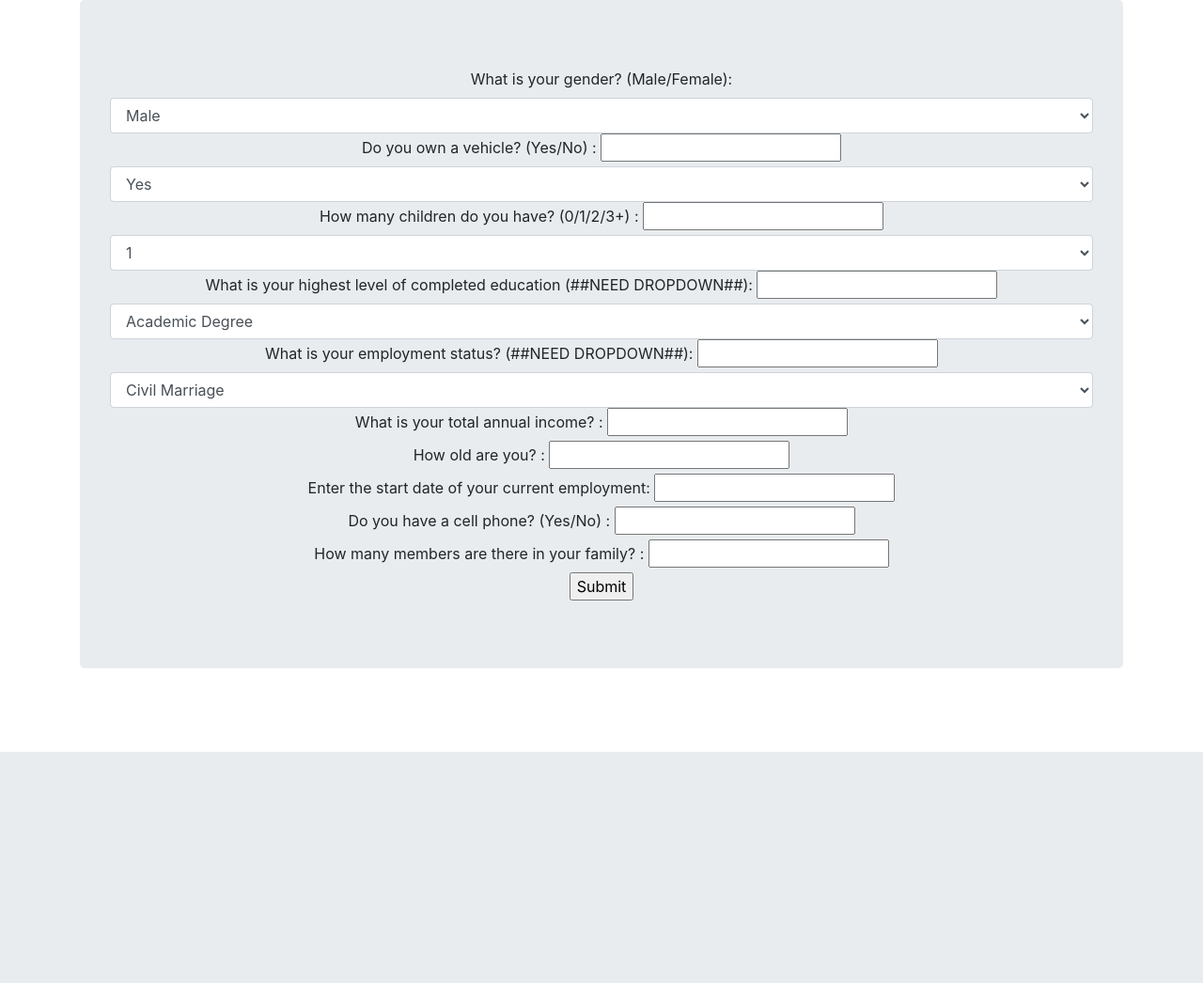
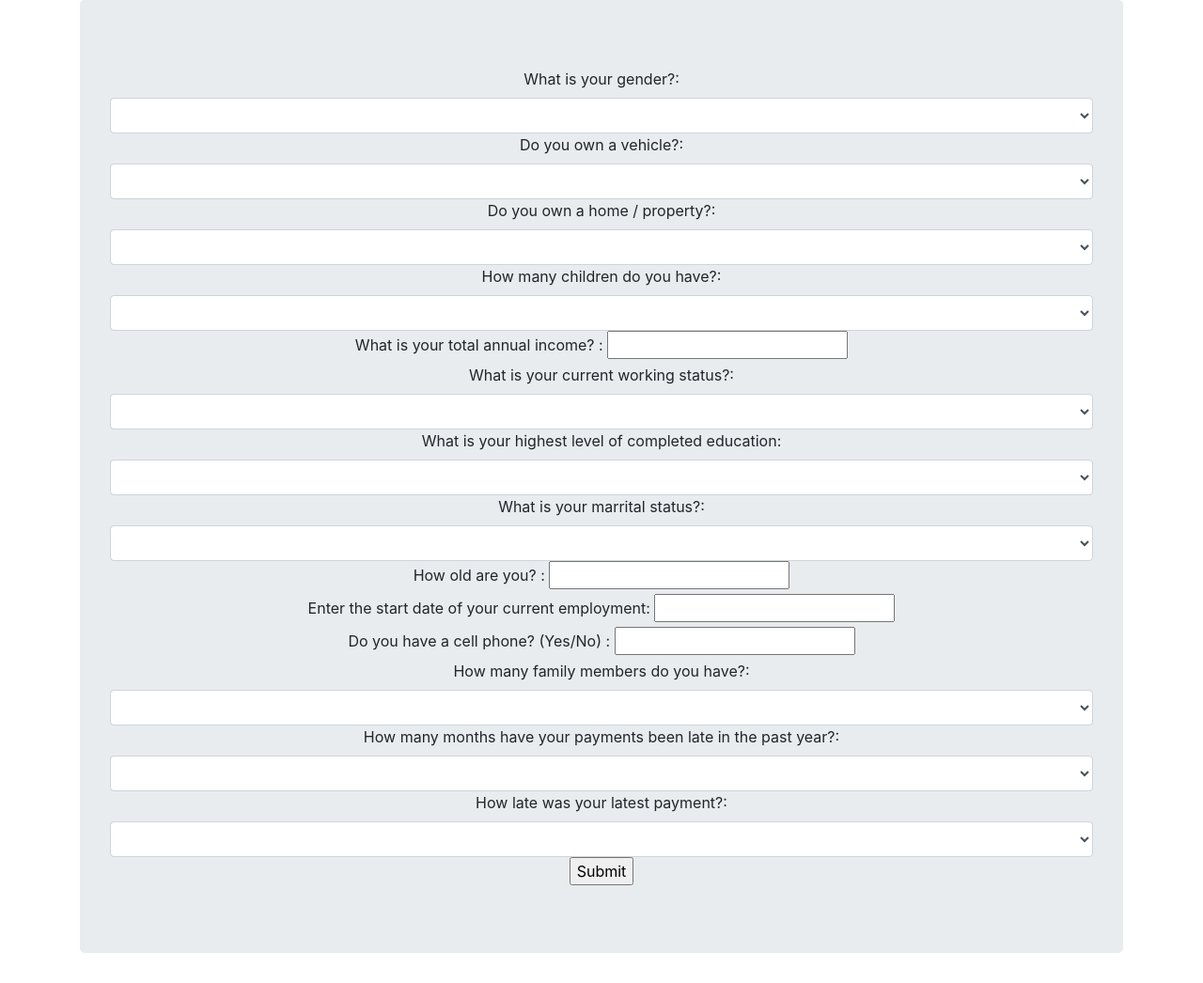
Before and after one commit to jinahporter/project3, a Flask app: page / in a window 1280 px wide. Shown: the whole page at 94% size. Before the commit the page ends 800 px from the top, so only its background shows below. Run offline with Flask 2, Linux system fonts and the light colour scheme; parts of the project's set-up code (start-up, migrations or seed data) failed here and were passed over; some libraries are stand-ins or nearby versions.

Commit message:
Saving significant progress on index.html and flask build

```diff
--- a/app.py
+++ b/app.py
@@ -54,15 +54,24 @@ def index():
     # When user clicks submit
     if request.method == 'POST':
         # Dictionary of all fields from the html form ### use converted numerical values
-        #gender = request.form["Take5"]
-        # print(gender)
+        # CODE_GENDER = request.form.get("CODE_GENDER")
+        # print(f"CODE_GENDER = {CODE_GENDER}")
+        # FLAG_OWN_CAR = request.form.get("FLAG_OWN_CAR")
+        # print(f"FLAG_OWN_CAR = {FLAG_OWN_CAR}")
+        # CNT_CHILDREN = request.form.get("CNT_CHILDREN")
+        # print(f"CNT_CHILDREN = {CNT_CHILDREN}")
+        # NAME_EDUCATION_TYPE = request.form.get("NAME_EDUCATION_TYPE")
+        # print(f"NAME_EDUCATION_TYPE = {NAME_EDUCATION_TYPE}")
+        # NAME_FAMILY_STATUS = request.form.get("NAME_FAMILY_STATUS")
+        # print(f"NAME_FAMILY_STATUS = {NAME_FAMILY_STATUS}")
+
         input_data = request.form.to_dict()
         print(input_data)
         # Preprocess data
-        data = process_input(input_data)
+        #data = process_input(input_data)
         # Model prediction
-        value = model.predict(data)
-        return render_template('index.html', result=value)
+        #value = model.predict(data)
+        return render_template('index.html')  # , result=value)
 
     return render_template('index.html')
 
--- a/templates/index.html
+++ b/templates/index.html
@@ -14,61 +14,79 @@
       <!-- Render our data -->
       <h1>{{ TEST }}</h1>
       <form method=post enctype=multipart/form-data>
+
         <!-- Gender: 0 = Female, 1 = Male -->
-        <label for="CODE_GENDER">What is your gender? (Male/Female):</label>
-        <!-- <input type="text" id="CODE_GENDER" name="CODE_GENDER"><br> -->
-        <select class="form-control" id="exampleFormControlSelect1" required name="Take5">
-          <option value="1">Male</option>
-          <option value="0">Female</option>
-          <option>3</option>
-          <option>4</option>
-          <option>5</option>
+        <label for="CODE_GENDER">What is your gender?:</label>
+        <select class="form-control" id="exampleFormControlSelect1" required name="CODE_GENDER">
+          <option value="none" selected disabled hidden></option>
+          <option value=1>Male</option>
+          <option value=0>Female</option>
         </select>
 
         <!-- Flag_Own_Car:  0 = N, 1 = Y -->
-        <label for="FLAG_OWN_CAR">Do you own a vehicle? (Yes/No) :</label>
-        <input type="text" id="FLAG_OWN_CAR" name="FLAG_OWN_CAR"><br>
-        <select class="form-control" id="exampleFormControlSelect1" required>
-          <option>Yes</option>
-          <option>No</option>
+        <label for="FLAG_OWN_CAR">Do you own a vehicle?:</label>
+        <select class="form-control" id="exampleFormControlSelect1" required name="FLAG_OWN_CAR">
+          <option value="none" selected disabled hidden></option>
+          <option value=1>Yes</option>
+          <option value=0>No</option>
+        </select>
+
+        <!-- Flag_Own_Realty:  0 = N, 1 = Y -->
+        <label for="FLAG_OWN_REALTY">Do you own a home / property?:</label>
+        <select class="form-control" id="exampleFormControlSelect1" required name="FLAG_OWN_REALTY">
+          <option value="none" selected disabled hidden></option>
+          <option value=1>Yes</option>
+          <option value=0>No</option>
         </select>
 
         <!-- Cnt_Children: values 0, 1, 2, 3, 4, 5, 7, 14, 19 -->
-        <label for="cnt_children">How many children do you have? (0/1/2/3+) :</label>
-        <input type="text" id="cnt_children" name="cnt_children"><br>
-        <select class="form-control" id="exampleFormControlSelect1" required>
-          <option>1</option>
-          <option>2</option>
-          <option>3</option>
-          <option>4</option>
-          <option>5</option>
-        </select>
-
-        <!-- Name_Education_Type: 0 = Academic degree, 1 = Higher education, 2 = Incomplete higher, 3 = Lower secondary, 4 =  Secondary / secondary special-->
-        <label for="NAME_EDUCATION_TYPE">What is your highest level of completed education (##NEED DROPDOWN##):</label>
-        <input type="text" id="NAME_EDUCATION_TYPE" name="NAME_EDUCATION_TYPE"><br>
-        <select class="form-control" id="exampleFormControlSelect1" required>
-          <option>Academic Degree</option>
-          <option>Higher Education</option>
-          <option>Incomplete Higher</option>
-          <option>Lower Secondary</option>
-          <option>Secondary / Secondary Special</option>
-        </select>
-
-        <!-- Name_Family_Status: 0 = Civil marriage, 1 = Married, 2 = Separated, 3 = Single / not married, 4 = Widow  -->
-        <label for="NAME_FAMILY_STATUS">What is your employment status? (##NEED DROPDOWN##):</label>
-        <input type="text" id="NAME_FAMILY_STATUS" name="NAME_FAMILY_STATUS"><br>
-        <select class="form-control" id="exampleFormControlSelect1" required>
-          <option>Civil Marriage</option>
-          <option>2</option>
-          <option>3</option>
-          <option>4</option>
-          <option>5</option>
+        <label for="cnt_children">How many children do you have?:</label>
+        <select class="form-control" id="exampleFormControlSelect1" required name="CNT_CHILDREN">
+          <option value="none" selected disabled hidden></option>
+          <option value=0>0</option>
+          <option value=1>1</option>
+          <option value=2>2</option>
+          <option value=3>3</option>
+          <option value=4>4</option>
+          <option value=5>5</option>
         </select>
 
         <!-- Amt_Income_Total: Integer Entry  -->
         <label for="AMT_INCOME_TOTAL">What is your total annual income? :</label>
         <input type="text" id="AMT_INCOME_TOTAL" name="AMT_INCOME_TOTAL"><br>
+
+        <!-- Name_Education_Type: 0 = Academic degree, 1 = Higher education, 2 = Incomplete higher, 3 = Lower secondary, 4 =  Secondary / secondary special-->
+        <label for="NAME_INCOME_TYPE">What is your current working status?:</label>
+        <select class="form-control" id="exampleFormControlSelect1" required name="NAME_INCOME_TYPE">
+          <option value="none" selected disabled hidden></option>
+          <option value=0>Commercial associate</option>
+          <option value=1>Pensioner</option>
+          <option value=2>State servant</option>
+          <option value=3>Student</option>
+          <option value=4>Working</option>
+        </select>
+
+        <!-- Name_Education_Type: 0 = Academic degree, 1 = Higher education, 2 = Incomplete higher, 3 = Lower secondary, 4 =  Secondary / secondary special-->
+        <label for="NAME_EDUCATION_TYPE">What is your highest level of completed education:</label>
+        <select class="form-control" id="exampleFormControlSelect1" required name="NAME_EDUCATION_TYPE">
+          <option value="none" selected disabled hidden></option>
+          <option value=0>Academic Degree</option>
+          <option value=1>Higher Education</option>
+          <option value=2>Incomplete Higher</option>
+          <option value=3>Lower Secondary</option>
+          <option value=4>Secondary / Secondary Special</option>
+        </select>
+
+        <!-- Name_Family_Status: 0 = Civil marriage, 1 = Married, 2 = Separated, 3 = Single / not married, 4 = Widow  -->
+        <label for="NAME_FAMILY_STATUS">What is your marrital status?:</label>
+        <select class="form-control" id="exampleFormControlSelect1" required name="NAME_FAMILY_STATUS">
+          <option value="none" selected disabled hidden></option>
+          <option value=0>Common Law Marriage</option>
+          <option value=1>Married</option>
+          <option value=2>Separated</option>
+          <option value=3>Single / not married</option>
+          <option value=4>Widowed</option>
+        </select>
 
         <!-- Days_Birth: Convert years entered into days -->
         <label for="">How old are you? :</label>
@@ -82,9 +100,38 @@
         <label for="FLAG_MOBIL">Do you have a cell phone? (Yes/No) :</label>
         <input type="text" id="Loan_Amount_Term" name="Loan_Amount_Term"><br>
 
-        <!-- Cnt_Family_Members: 1.0, 2.0, 3.0, 4.0, 5.0, 6.0, 7.0, 9.0, 15.0, 20.0 -->
-        <label for="Credit_History">How many members are there in your family? :</label>
-        <input type="text" id="Credit_History" name="Credit_History"><br>
+        <label for="CNT_FAMILY_MEMBERS">How many family members do you have?:</label>
+        <select class="form-control" id="exampleFormControlSelect1" required name="CNT_FAMILY_MEMBERS">
+          <option value="none" selected disabled hidden></option>
+          <option value=0>0</option>
+          <option value=1>1</option>
+          <option value=2>2</option>
+          <option value=3>3</option>
+          <option value=4>4</option>
+          <option value=5>5</option>
+        </select>
+
+        <label for="LATE_PAYMENT_MONTHS">How many months have your payments been late in the past year?:</label>
+        <select class="form-control" id="exampleFormControlSelect1" required name="LATE_PAYMENT_MONTHS">
+          <option value="none" selected disabled hidden></option>
+          <option value=0>0</option>
+          <option value=1>1</option>
+          <option value=2>2</option>
+          <option value=3>3</option>
+          <option value=4>4</option>
+          <option value=5>5</option>
+        </select>
+
+        <label for="LATEST_PAYMENT">How late was your latest payment?:</label>
+        <select class="form-control" id="exampleFormControlSelect1" required name="LATEST_PAYMENT">
+          <option value="none" selected disabled hidden></option>
+          <option value=0>0</option>
+          <option value=1>1</option>
+          <option value=2>2</option>
+          <option value=3>3</option>
+          <option value=4>4</option>
+          <option value=5>5</option>
+        </select>
 
         <input type=submit value=Submit>
       </form>
```
